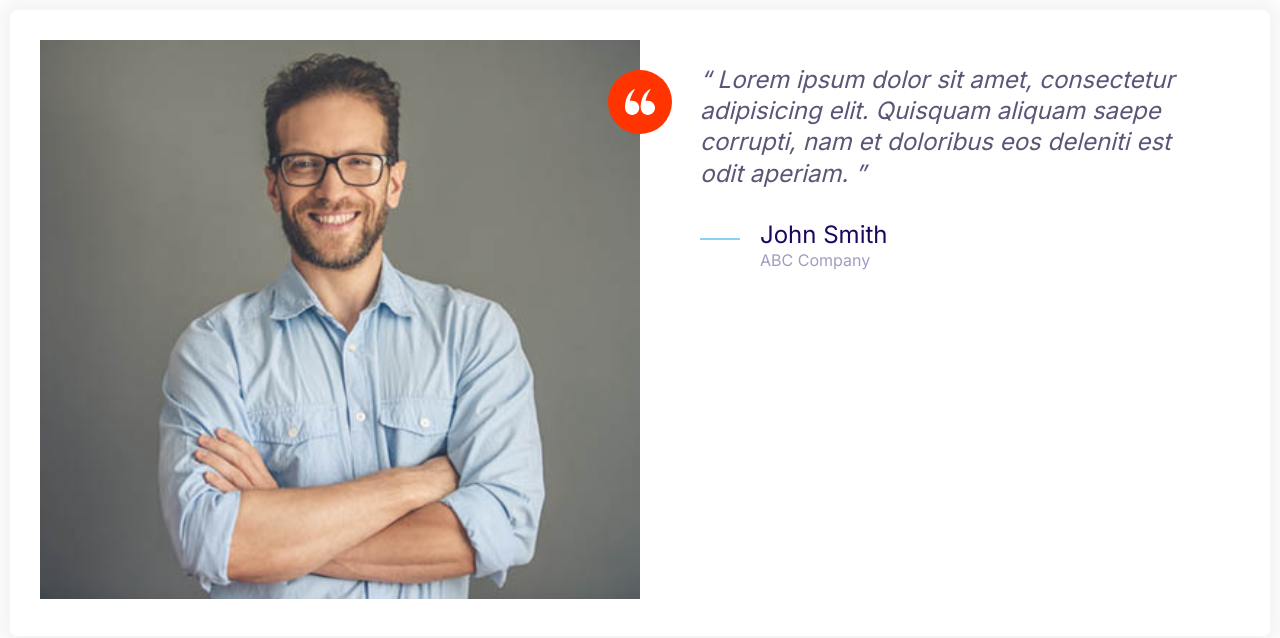
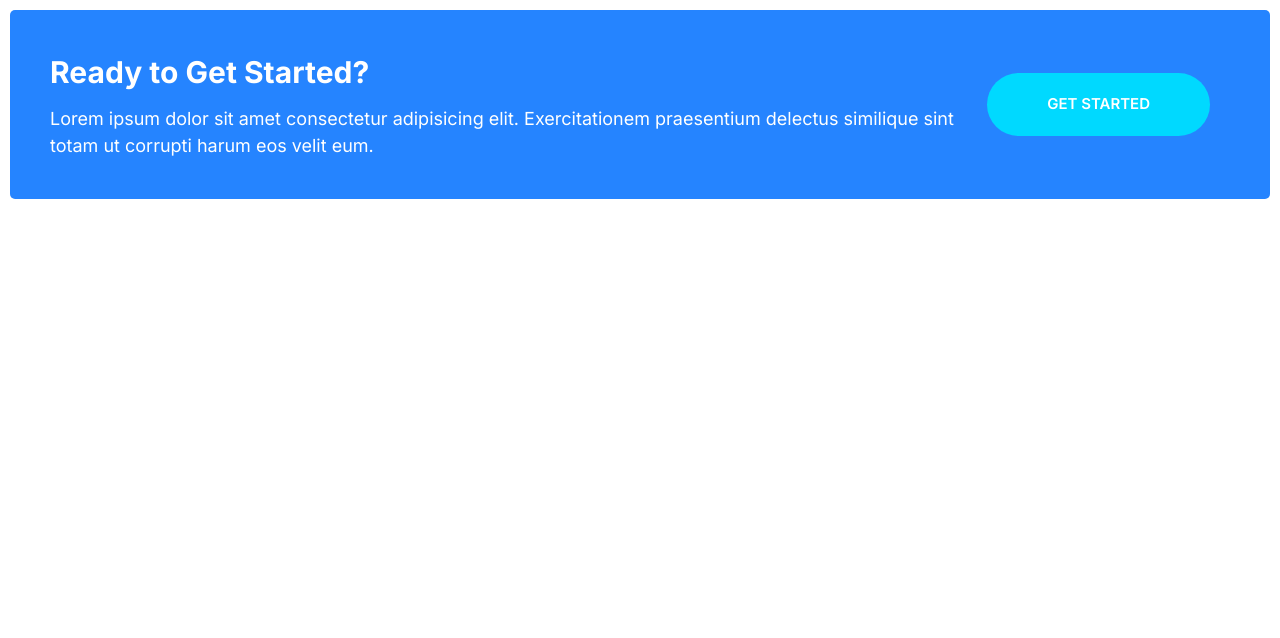
Before and after one commit to jackfros-glitch/Moshify, a plain HTML site: page index.html in a window 1280 px wide. Drawn offline with Linux system fonts and the light colour scheme.

Commit message:
Build the Callout Component.

```diff
--- a/css/index.css
+++ b/css/index.css
@@ -213,6 +213,10 @@ a{
 .btn--secondary{
     color: #fff;
     background: var(--color-secondary);
+}
+
+.btn--stretch{
+    padding-inline: 6rem;
 }
 
 .btn--secondary:hover{
@@ -478,3 +482,44 @@ a{
         margin-left: 6rem;
     }
 }
+
+/* Callouts */
+.callout{
+    padding: 4rem;
+    border-radius: 5px;
+}
+
+.callout--primary{
+    background: var(--color-primary);
+    color: #fff;
+}
+
+.callout__heading{
+    color: #fff;
+    font-size: 3rem;
+    margin-top: 0;
+}
+
+.callout .btn{
+    align-self: center;
+    justify-self: center;
+}
+
+.callout__content{
+    text-align: center;
+}
+
+@media screen and (min-width:768px){
+    .callout .grid--col-2{
+        grid-template-columns: 1fr auto;
+    }
+
+    .callout__content{
+        text-align: left;
+    }
+
+    .callout .btn{
+        justify-self: start;
+        margin: 0 2rem;
+    }
+}
--- a/index.html
+++ b/index.html
@@ -15,40 +15,17 @@
     <title>Moshify</title>
   </head>
   <body>
-    <div class="card testimonial">
+    <div class="callout callout--primary">
       <div class="grid grid--col-2">
-        <div class="testimonial__image-container">
-          <img
-            class="testimonial__image"
-            src="images/testimonial.jpg"
-            alt="a customer with a smiling face"
-          />
-          <span class="icon-container icon-container--accent">
-            <svg class="icon icon--white icon--small">
-              <use xlink:href="images/sprite.svg#quotes"></use>
-            </svg>
-          </span>
+        <div class="callout__content">
+          <h2 class="callout__heading">Ready to Get Started?</h2>
+          <p>
+            Lorem ipsum dolor sit amet consectetur adipisicing elit.
+            Exercitationem praesentium delectus similique sint totam ut corrupti
+            harum eos velit eum.
+          </p>
         </div>
-        <blockquote class="quote">
-          <p class="quote__text">
-            Lorem ipsum dolor sit amet, consectetur adipisicing elit. Quisquam
-            aliquam saepe corrupti, nam et doloribus eos deleniti est odit
-            aperiam.
-          </p>
-          <footer class="quote__footer">
-            <div class="media">
-              <div class="media__image">
-                <svg class="icon icon--primary quote__line">
-                  <use xlink:href="images/sprite.svg#line"></use>
-                </svg>
-              </div>
-              <div class="media__body">
-                <h3 class="media__title quote__author">John Smith</h3>
-                <p class="quote__organisation">ABC Company</p>
-              </div>
-            </div>
-          </footer>
-        </blockquote>
+        <a href="#" class="btn btn--secondary btn--stretch">Get Started</a>
       </div>
     </div>
   </body>
```
Also changed, not shown: Components/Callouts.html (added, +13 -0 lines).
